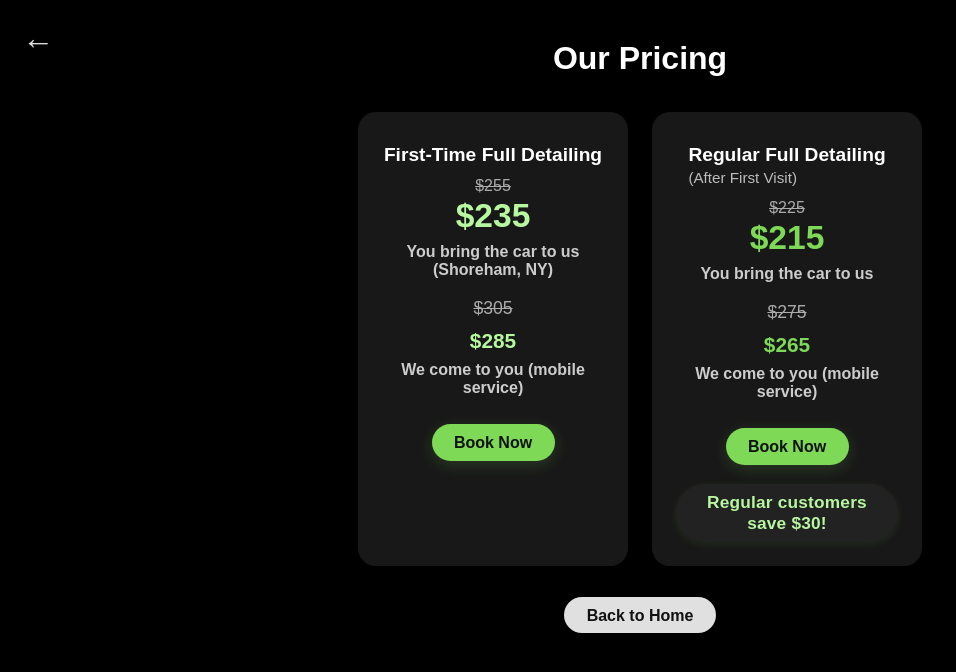
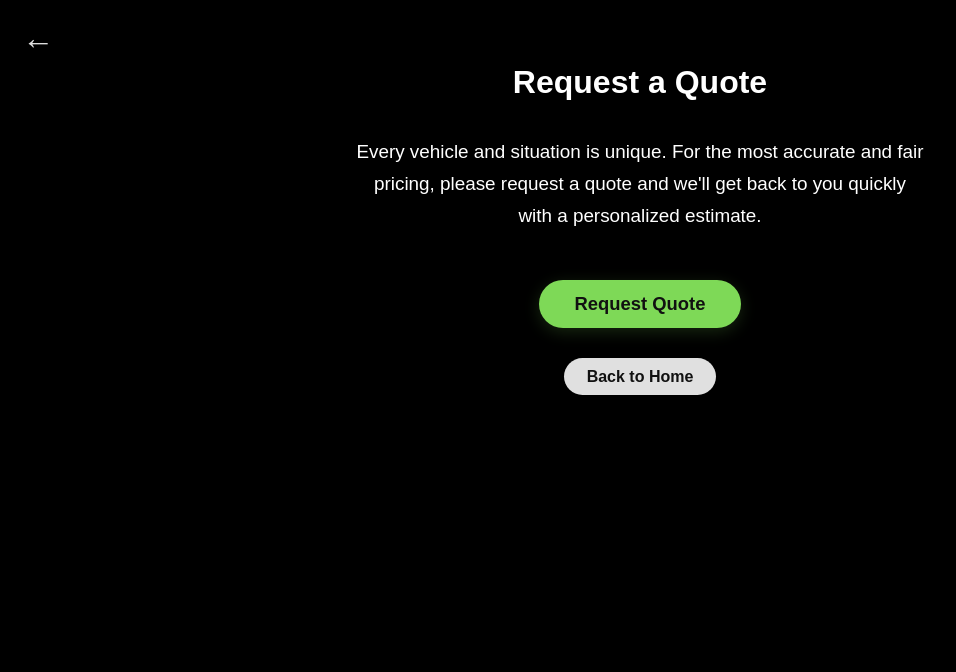
Before and after one commit to nfried-sites/me-au-de, a plain HTML site: page pricing.html in a window 1280 px wide. Shown: the whole page, without its empty margins (0-956 px from the left). Drawn offline with Linux system fonts and the light colour scheme.

Commit message:
Update pricing.html

```diff
--- a/pricing.html
+++ b/pricing.html
@@ -92,41 +92,10 @@
     <a href="index.html" class="back-arrow" style="position:fixed;top:18px;left:18px;z-index:1000;text-decoration:none;color:#e0e0e0;font-size:2rem;font-weight:900;line-height:1;box-shadow:0 2px 8px rgba(0,0,0,0.10);background:rgba(0,0,0,0.7);border-radius:50%;width:40px;height:40px;display:flex;align-items:center;justify-content:center;transition:background 0.2s;">
         &#8592;
     </a>
-    <div class="pricing-section">
-        <div class="pricing-title">Our Pricing</div>
-        <div class="pricing-cards">
-            <div class="pricing-card">
-                <h2>First-Time Full Detailing</h2>
-                <div class="old-price">$255</div>
-                <div class="price" style="color:#b6f7a0;">$235</div>
-                <div class="pricing-desc">
-                    <strong>You bring the car to us (Shoreham, NY)</strong>
-                </div>
-                <div class="old-price" style="font-size:1.1rem;">$305</div>
-                <div class="price" style="color:#b6f7a0; font-size:1.3rem; margin-top:0.5rem;">$285</div>
-                <div class="pricing-desc">
-                    <strong>We come to you (mobile service)</strong>
-                </div>
-                <a href="contact.html" class="book-now-btn">Book Now</a>
-            </div>
-            <div class="pricing-card">
-                <h2>Regular Full Detailing<br><span style="font-size:0.95rem; color:#bdbdbd; font-weight:400;">(After First Visit)</span></h2>
-                <div class="old-price">$225</div>
-                <div class="price" style="color:#7ed957;">$215</div>
-                <div class="pricing-desc">
-                    <strong>You bring the car to us</strong>
-                </div>
-                <div class="old-price" style="font-size:1.1rem;">$275</div>
-                <div class="price" style="color:#7ed957; font-size:1.3rem; margin-top:0.5rem;">$265</div>
-                <div class="pricing-desc">
-                    <strong>We come to you (mobile service)</strong>
-                </div>
-                <a href="contact.html" class="book-now-btn">Book Now</a>
-                <div style="width:100%;text-align:center;margin-top:1.2rem;">
-                    <span style="display:inline-block;background:#222;color:#b6f7a0;font-weight:700;padding:0.5rem 1.2rem;border-radius:999px;font-size:1.08rem;box-shadow:0 2px 8px rgba(126,217,87,0.10);letter-spacing:0.2px;">Regular customers save $30!</span>
-                </div>
-            </div>
-        </div>
+    <div class="pricing-section" style="max-width: 600px; margin: 4rem auto; color: #fff; text-align: center; padding: 0 1rem;">
+        <div class="pricing-title" style="font-size:2rem;font-weight:700;margin-bottom:2.2rem;">Request a Quote</div>
+        <div style="font-size:1.18rem;line-height:1.7;margin-bottom:2.5rem;">Every vehicle and situation is unique. For the most accurate and fair pricing, please request a quote and we'll get back to you quickly with a personalized estimate.</div>
+        <a href="contact.html" class="book-now-btn" style="font-size:1.15rem;padding:0.8rem 2.2rem;">Request Quote</a>
         <div style="text-align:center; margin-top: 2.5rem;">
             <a href="index.html" class="main-btn">Back to Home</a>
         </div>
```
